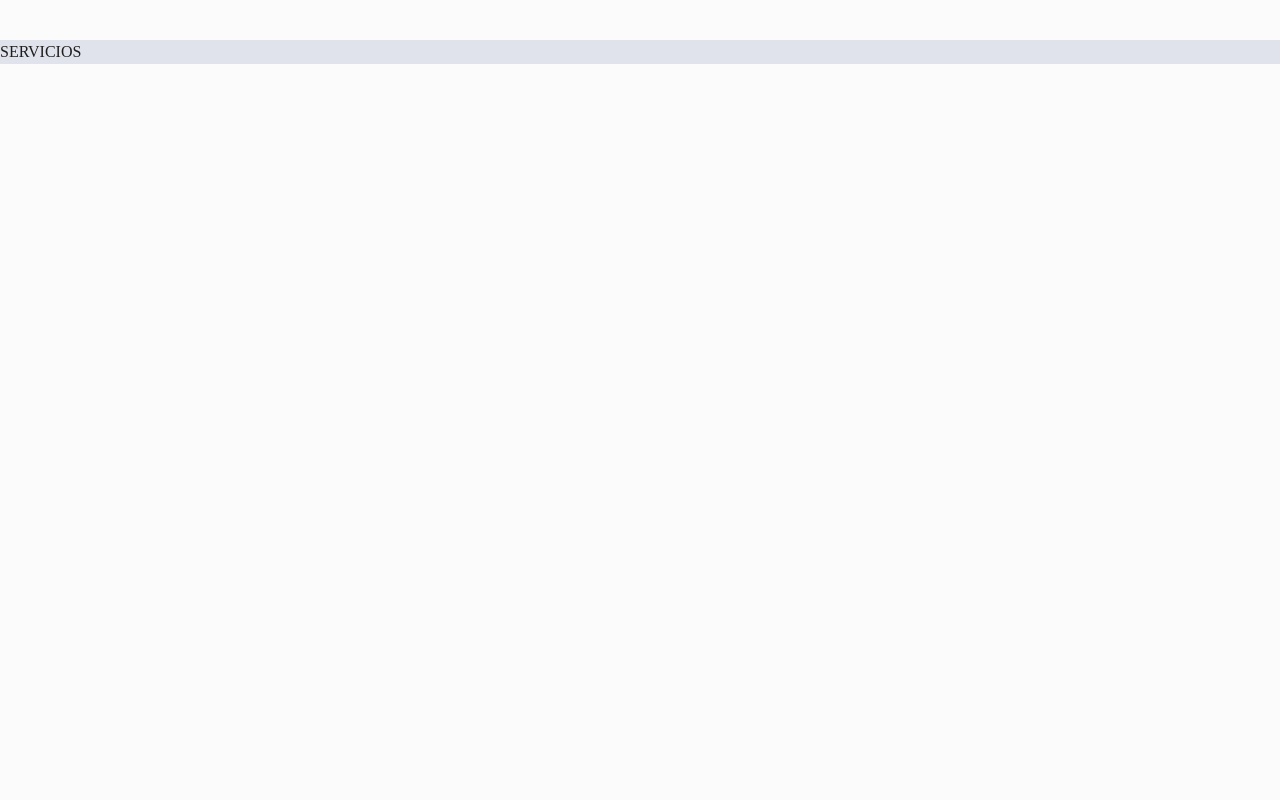
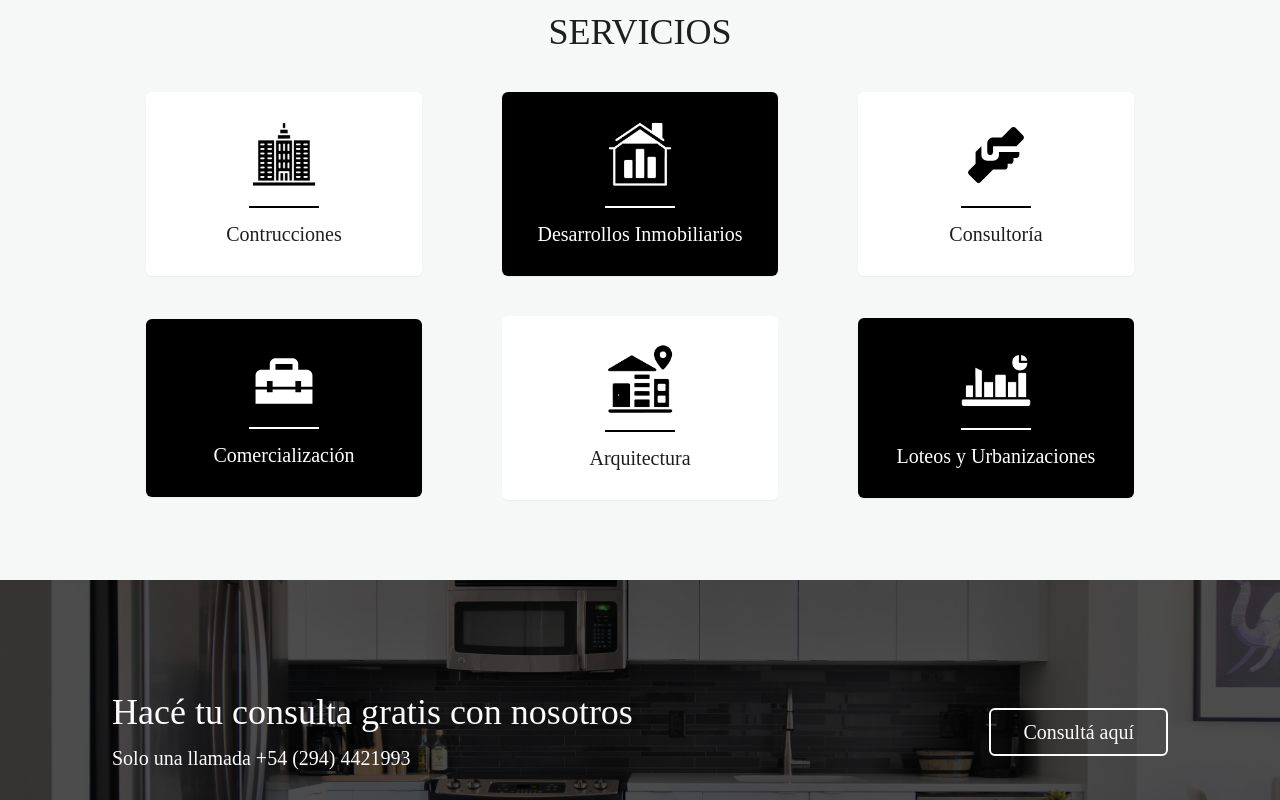
Before and after one commit to NicolasFrancken/laurafenoglio-2, a Next.js app: page / in a window 1280 px wide. Shown: the part 1800-2600 px from the top of the page. Before the commit the page ends 1864 px from the top, so only its background shows below. Built offline with nearby package versions, Linux system fonts and the light colour scheme.

Commit message:
page creation

```diff
--- a/app/page.tsx
+++ b/app/page.tsx
@@ -1,18 +1,29 @@
 import Image from "next/image";
 import Navbar from "./components/Navbar";
 import Link from "next/link";
+import {
+  BiLogoFacebookCircle,
+  BiLogoInstagramAlt,
+  BiLogoLinkedinSquare,
+} from "react-icons/bi";
 
 export default function Home() {
   return (
-    <div className="">
+    <div id="home">
       <Navbar />
-      <main className="min-h-[80vh] background1 px-20 flex items-center">
+      <main className="min-h-[80vh] background1 px-20 flex items-center relative">
         <div className="flex flex-col">
           <h1 className="text-7xl ">
             Emprendimientos <br /> Inmobiliarios
           </h1>
           <h3 className="text-4xl ">En la Patagonia Argentina</h3>
         </div>
+        <Link
+          href={"#contacto"}
+          className="absolute bottom-0 right-0 m-8 px-8 py-2 bg-background text-foreground text-lg w-fit rounded-md "
+        >
+          Quiero saber más
+        </Link>
       </main>
       <section className="flex flex-col justify-center items-center px-48 py-14 gap-10">
         <h3 className="text-4xl">Acerca de Nosotros</h3>
@@ -40,9 +51,12 @@ export default function Home() {
           </div>
         </div>
       </section>
-      <section className="min-h-screen p-20 pr-0 flex items-center justify-center">
+      <section
+        id="nosotros"
+        className=" p-20 pt-24 pr-0 flex items-center justify-center"
+      >
         <div className="background2 w-[700px] h-[500px]"></div>
-        <div className="flex flex-col w-[450px] p-10 bg-foreground text-background gap-5 relative right-20">
+        <div className="flex flex-col w-[450px] p-10 bg-foreground text-background gap-5 relative right-20 shadow-2xl">
           <h3 className="text-3xl">¿POR QUÉ NOSOTROS?</h3>
           <p>
             Nos esforzamos por alcanzar una visión de negocios que equilibre
@@ -60,10 +74,203 @@ export default function Home() {
           </Link>
         </div>
       </section>
-      <section className="flex flex-col bg-[#E0E3EB]">
-        <h3>SERVICIOS</h3>
-        <div></div>
+      <section
+        id="servicios"
+        className="flex flex-col justify-center items-center bg-[#F6F8F7] py-20 pt-24 px-56 gap-10"
+      >
+        <h3 className="text-4xl">SERVICIOS</h3>
+        <div className="flex flex-col gap-10">
+          <div className="flex justify-between items-center gap-20">
+            <div className="bg-white w-[276px] py-7 flex flex-col justify-between items-center gap-3 rounded-md shadow-sm">
+              <Image
+                src={"/logos/1.jpeg"}
+                alt="Edificio"
+                width={70}
+                height={70}
+                className="mb-1"
+              />
+              <div className="bg-black w-[70px] h-[2px]"></div>
+              <h5 className="text-xl text-center">Contrucciones</h5>
+            </div>
+            <div className="bg-black w-[276px] py-7 flex flex-col justify-between items-center gap-3 rounded-md shadow-sm">
+              <Image
+                src={"/logos/2.png"}
+                alt="Edificio"
+                width={70}
+                height={70}
+                className="mb-1"
+              />
+              <div className="bg-white w-[70px] h-[2px]"></div>
+              <h5 className="text-xl text-white text-center">
+                Desarrollos Inmobiliarios
+              </h5>
+            </div>
+            <div className="bg-white w-[276px] py-7 flex flex-col justify-between items-center gap-3 rounded-md shadow-sm">
+              <Image
+                src={"/logos/3.svg"}
+                alt="Edificio"
+                width={70}
+                height={70}
+                className="mb-1"
+              />
+              <div className="bg-black w-[70px] h-[2px]"></div>
+              <h5 className="text-xl text-center">Consultoría</h5>
+            </div>
+          </div>
+          <div className="flex justify-between items-center gap-20">
+            <div className="bg-black w-[276px] py-7 flex flex-col justify-between items-center gap-3 rounded-md shadow-sm">
+              <Image
+                src={"/logos/4.svg"}
+                alt="Edificio"
+                width={70}
+                height={70}
+                className="mb-0"
+              />
+              <div className="bg-white w-[70px] h-[2px]"></div>
+              <h5 className="text-xl text-white text-center">
+                Comercialización
+              </h5>
+            </div>
+            <div className="bg-white w-[276px] py-7 flex flex-col justify-between items-center gap-3 rounded-md shadow-sm">
+              <Image
+                src={"/logos/5.png"}
+                alt="Edificio"
+                width={70}
+                height={70}
+                className="mb-1"
+              />
+              <div className="bg-black w-[70px] h-[2px]"></div>
+              <h5 className="text-xl text-center">Arquitectura</h5>
+            </div>
+            <div className="bg-black w-[276px] py-7 flex flex-col justify-between items-center gap-3 rounded-md shadow-sm">
+              <Image
+                src={"/logos/6.png"}
+                alt="Edificio"
+                width={70}
+                height={70}
+                className="mb-0"
+              />
+              <div className="bg-white w-[70px] h-[2px]"></div>
+              <h5 className="text-xl text-white text-center">
+                Loteos y Urbanizaciones
+              </h5>
+            </div>
+          </div>
+        </div>
       </section>
+      <section className="background3 p-28 flex justify-between items-center">
+        <div className="flex flex-col gap-3">
+          <h3 className="text-4xl text-background">
+            Hacé tu consulta gratis con nosotros
+          </h3>
+          <p className="text-background text-xl">
+            Solo una llamada +54 (294) 4421993
+          </p>
+        </div>
+        <Link
+          href={"#contacto"}
+          className="px-8 py-2 bg-transparent text-background border-2 border-background text-xl w-fit rounded-md h-fit"
+        >
+          Consultá aquí
+        </Link>
+      </section>
+      <section
+        id="proyectos"
+        className="min-h-screen px-28 py-20 flex flex-col gap-10"
+      >
+        <h3 className="text-4xl">PROYECTOS</h3>
+        <div className="flex justify-between items-start">
+          <div className="flex flex-col items-start gap-3">
+            <button className="text-foreground medium text-xl border-l-[3px] border-[#8a2e67] pl-2">
+              Departamentos
+            </button>
+            <button className="text-[#999DA9] text-xl pl-[11px]">Loteos</button>
+            <button className="text-[#999DA9] text-xl pl-[11px]">
+              Oficinas
+            </button>
+          </div>
+          <div className="grid grid-cols-2 grid-rows-2 gap-10">
+            <div className="flex project1 w-[350px] h-[250px] shadow-2xl">
+              <div className="w-full bg-foreground self-end text-background px-5 p-[10px]">
+                <h6 className="text-xl">La Aguada</h6>
+                <p>Departamentos - 2 unidades disponibles</p>
+              </div>
+            </div>
+            <div className="flex project2 w-[350px] h-[250px] shadow-2xl">
+              <div className="w-full bg-foreground self-end text-background px-5 p-[10px]">
+                <h6 className="text-xl">Bustillo Uno</h6>
+                <p>Departamentos - 5 unidades disponibles</p>
+              </div>
+            </div>
+            <div className="flex project3 w-[350px] h-[250px] shadow-2xl">
+              <div className="w-full bg-foreground self-end text-background px-5 p-[10px]">
+                <h6 className="text-xl">Bella Vista</h6>
+                <p>Departamentos - 1 unidades disponibles</p>
+              </div>
+            </div>
+            <div className="flex project4 w-[350px] h-[250px] shadow-2xl">
+              <div className="w-full bg-foreground self-end text-background px-5 p-[10px]">
+                <h6 className="text-xl">Bariloche Center</h6>
+                <p>Departamentos - 2 unidades disponibles</p>
+              </div>
+            </div>
+          </div>
+        </div>
+      </section>
+      <section
+        id="contacto"
+        className="bg-[#F6F8F7] py-10 pt-[107px]  flex justify-center items-center"
+      >
+        <div className="w-[500px] flex flex-col justify-center items-center gap-5">
+          <h3 className="text-4xl text-center">¿En qué podemos ayudarte?</h3>
+          <p className="text-xl text-center">
+            Estamos preparados para trabajar en un proyecto de cualquier
+            complejidad, ya sea comercial o residencial.
+          </p>
+          <div className="flex gap-3 w-full">
+            <input
+              className="w-full px-4 py-2 border-[1px] border-[#E0E3EB] rounded-md"
+              placeholder="Nombre*"
+            />
+            <input
+              className="w-full px-4 py-2 border-[1px] border-[#E0E3EB] rounded-md"
+              placeholder="Mail*"
+            />
+          </div>
+          <div className="w-full flex flex-col">
+            <textarea
+              className="w-full h-[200px] px-4 py-2 border-[1px] border-[#E0E3EB] rounded-md noresize"
+              placeholder="Escribe tu consulta*"
+            />
+            <p className="text-red-700">* indica un campo obligatorio</p>
+          </div>
+          <button className="bg-foreground text-background text-lg px-20 py-2 rounded-md">
+            Enviar
+          </button>
+        </div>
+      </section>
+      <footer className=" pt-5">
+        <div className="px-20 pb-5 flex justify-between items-center">
+          <div className="flex flex-col gap-2">
+            <p className="text-lg">Dirección: Palacios 156 - 3° piso</p>
+            <p className="text-lg">Teléfono: +54 (294) 4421993</p>
+            <p className="text-lg">Email: laurafenoglio@gmail.com</p>
+          </div>
+          <div className="flex flex-col justify-center items-start gap-2">
+            <p className="text-lg">Redes Sociales</p>
+            <div className="flex w-full justify-start">
+              <BiLogoInstagramAlt className="w-7 h-7 mr-3" />
+              <BiLogoFacebookCircle className="w-7 h-7 mr-3" />
+              <BiLogoLinkedinSquare className="w-7 h-7" />
+            </div>
+          </div>
+        </div>
+        <div className="px-20 py-4 bg-[#230018] flex justify-center items-center">
+          <p className="text-background">
+            ©2023 Laura Fenoglio. Todos los derechos reservados
+          </p>
+        </div>
+      </footer>
     </div>
   );
 }
```
